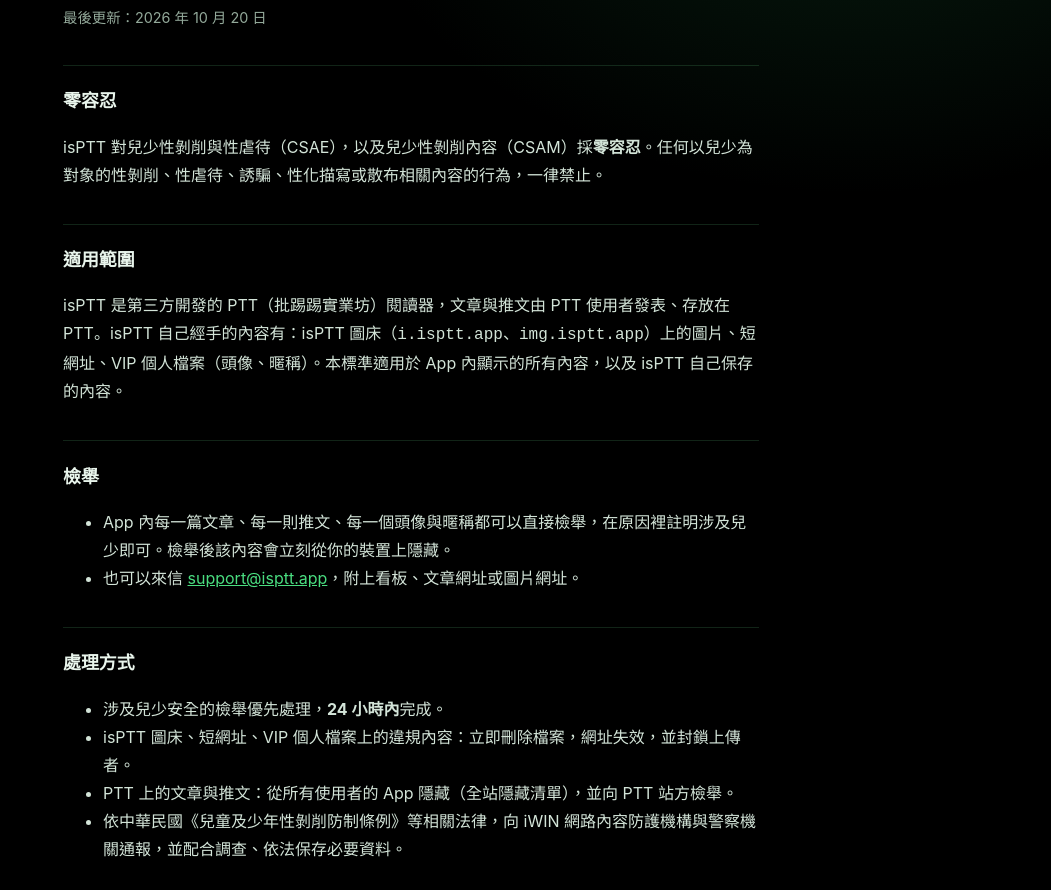
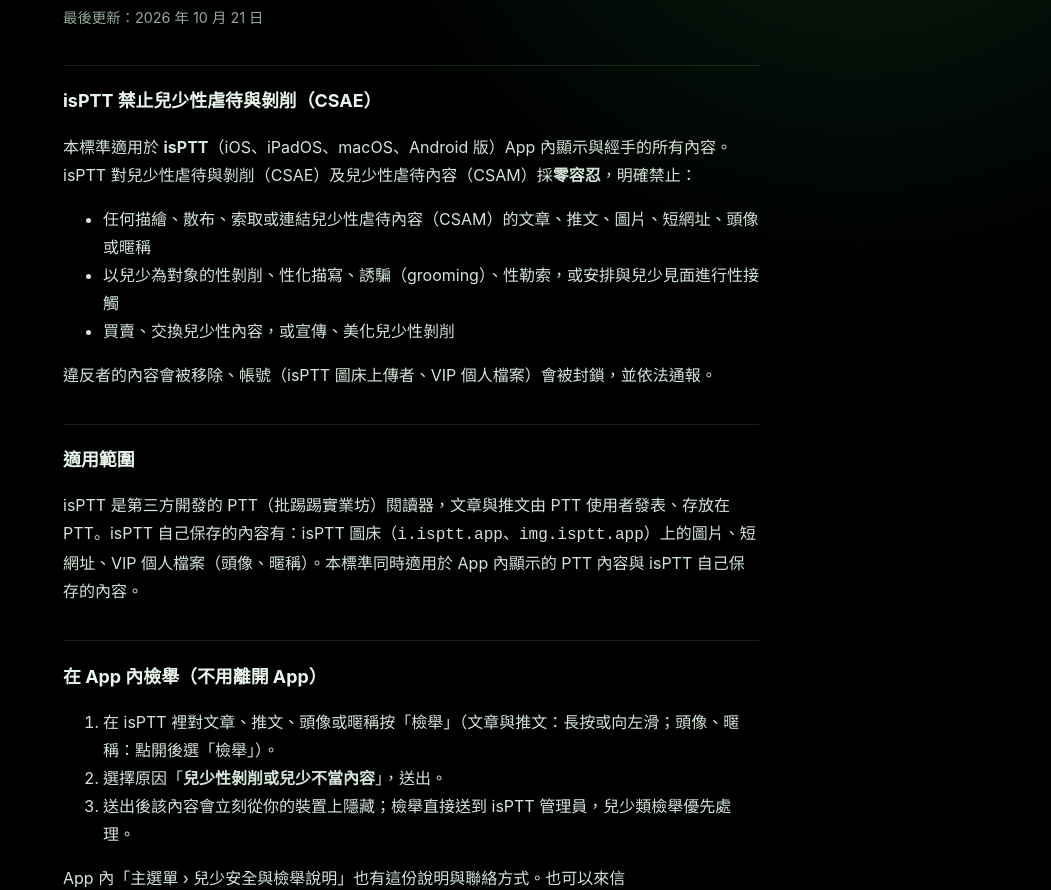
Before and after one commit to zhe0712/isptt-site, a plain HTML site: page child-safety.html in a window 1280 px wide. Shown: the part 142-1032 px from the top of the page, without its empty margins (229-1280 px from the left). Drawn offline with Linux system fonts and the light colour scheme.

Commit message:
兒少安全標準頁：照 Google Play 兒童安全標準政策補齊（明確禁止 CSAE、適用 isPTT、App 內檢舉步驟、處理與通報、專責聯絡窗口）

```diff
--- a/child-safety.html
+++ b/child-safety.html
@@ -8,30 +8,38 @@
 <header class="top"><div><a class="brand" href="/"><img src="/icon.png" alt="">isPTT</a><nav><a href="/guide.html">使用說明</a> <a href="/support.html">支援</a> <a href="/privacy.html">隱私權</a></nav></div></header>
 <main>
 <h1>isPTT 兒少安全標準</h1>
-<p class="updated">最後更新：2026 年 10 月 20 日</p>
+<p class="updated">最後更新：2026 年 10 月 21 日</p>
 
-<h2>零容忍</h2>
-<p>isPTT 對兒少性剝削與性虐待（CSAE），以及兒少性剝削內容（CSAM）採<strong>零容忍</strong>。任何以兒少為對象的性剝削、性虐待、誘騙、性化描寫或散布相關內容的行為，一律禁止。</p>
+<h2>isPTT 禁止兒少性虐待與剝削（CSAE）</h2>
+<p>本標準適用於 <strong>isPTT</strong>（iOS、iPadOS、macOS、Android 版）App 內顯示與經手的所有內容。isPTT 對兒少性虐待與剝削（CSAE）及兒少性虐待內容（CSAM）採<strong>零容忍</strong>，明確禁止：</p>
+<ul>
+<li>任何描繪、散布、索取或連結兒少性虐待內容（CSAM）的文章、推文、圖片、短網址、頭像或暱稱</li>
+<li>以兒少為對象的性剝削、性化描寫、誘騙（grooming）、性勒索，或安排與兒少見面進行性接觸</li>
+<li>買賣、交換兒少性內容，或宣傳、美化兒少性剝削</li>
+</ul>
+<p>違反者的內容會被移除、帳號（isPTT 圖床上傳者、VIP 個人檔案）會被封鎖，並依法通報。</p>
 
 <h2>適用範圍</h2>
-<p>isPTT 是第三方開發的 PTT（批踢踢實業坊）閱讀器，文章與推文由 PTT 使用者發表、存放在 PTT。isPTT 自己經手的內容有：isPTT 圖床（<code>i.isptt.app</code>、<code>img.isptt.app</code>）上的圖片、短網址、VIP 個人檔案（頭像、暱稱）。本標準適用於 App 內顯示的所有內容，以及 isPTT 自己保存的內容。</p>
+<p>isPTT 是第三方開發的 PTT（批踢踢實業坊）閱讀器，文章與推文由 PTT 使用者發表、存放在 PTT。isPTT 自己保存的內容有：isPTT 圖床（<code>i.isptt.app</code>、<code>img.isptt.app</code>）上的圖片、短網址、VIP 個人檔案（頭像、暱稱）。本標準同時適用於 App 內顯示的 PTT 內容與 isPTT 自己保存的內容。</p>
 
-<h2>檢舉</h2>
-<ul>
-<li>App 內每一篇文章、每一則推文、每一個頭像與暱稱都可以直接檢舉，在原因裡註明涉及兒少即可。檢舉後該內容會立刻從你的裝置上隱藏。</li>
-<li>也可以來信 <a href="mailto:support@isptt.app">support@isptt.app</a>，附上看板、文章網址或圖片網址。</li>
-</ul>
+<h2>在 App 內檢舉（不用離開 App）</h2>
+<ol>
+<li>在 isPTT 裡對文章、推文、頭像或暱稱按「檢舉」（文章與推文：長按或向左滑；頭像、暱稱：點開後選「檢舉」）。</li>
+<li>選擇原因「<strong>兒少性剝削或兒少不當內容</strong>」，送出。</li>
+<li>送出後該內容會立刻從你的裝置上隱藏；檢舉直接送到 isPTT 管理員，兒少類檢舉優先處理。</li>
+</ol>
+<p>App 內「主選單 › 兒少安全與檢舉說明」也有這份說明與聯絡方式。也可以來信 <a href="mailto:support@isptt.app">support@isptt.app</a>，附上看板、文章網址或圖片網址。</p>
 
 <h2>處理方式</h2>
 <ul>
-<li>涉及兒少安全的檢舉優先處理，<strong>24 小時內</strong>完成。</li>
-<li>isPTT 圖床、短網址、VIP 個人檔案上的違規內容：立即刪除檔案，網址失效，並封鎖上傳者。</li>
-<li>PTT 上的文章與推文：從所有使用者的 App 隱藏（全站隱藏清單），並向 PTT 站方檢舉。</li>
-<li>依中華民國《兒童及少年性剝削防制條例》等相關法律，向 iWIN 網路內容防護機構與警察機關通報，並配合調查、依法保存必要資料。</li>
+<li>兒少類檢舉 <strong>24 小時內</strong>處理完畢。</li>
+<li>isPTT 圖床、短網址、VIP 個人檔案上的違規內容：立即刪除檔案、網址失效，並封鎖上傳者。</li>
+<li>PTT 上的文章與推文：從所有 isPTT 使用者的 App 隱藏（全站隱藏清單），並向 PTT 站方檢舉。</li>
+<li>依中華民國《兒童及少年性剝削防制條例》等相關法律，向 iWIN 網路內容防護機構與警察機關通報，配合調查並依法保存必要資料；涉及跨國內容時，也會向相關國家的主管機關或 NCMEC 等機構通報。</li>
 </ul>
 
 <h2>兒少安全聯絡窗口</h2>
-<p>負責回應兒少安全相關事務、執法機關與平台的聯絡：<a href="mailto:support@isptt.app">support@isptt.app</a></p>
+<p>isPTT 的兒少安全專責聯絡窗口，負責回應使用者、執法機關與平台的兒少安全相關事務：<a href="mailto:support@isptt.app">support@isptt.app</a>。</p>
 
 <h2>年齡</h2>
 <p>isPTT 顯示的是未經過濾的使用者產生內容，分級為 17+，不適合兒童使用。</p>
```
